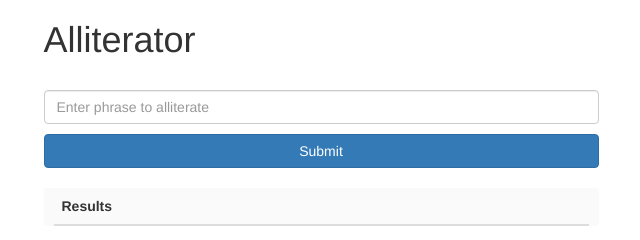
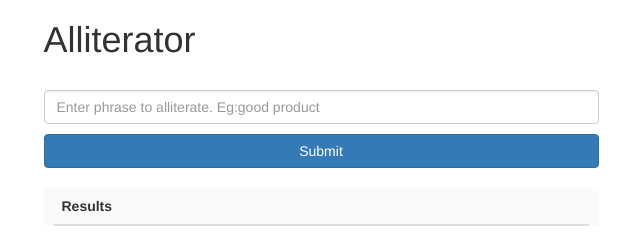
Before and after one commit to samhann/Alliterator, a website: page public/index.html in a window 1280 px wide. Shown: the full height of the page, 319-959 px from the left. Drawn offline with nearby package versions, Linux system fonts and the light colour scheme.

Commit message:
Change placeholder

```diff
--- a/public/index.html
+++ b/public/index.html
@@ -65,7 +65,7 @@
           <h1>Alliterator</h1>
           <form class="all-form" action="#" onsubmit="alliterate()">
             <div class="form-group">
-              <input type="text" class="form-control" id="word" placeholder="Enter phrase to alliterate">
+              <input type="text" class="form-control" id="word" placeholder="Enter phrase to alliterate. Eg:good product">
               <input type="submit" name="name" value="Submit" class="btn btn-primary btn-block">
             </div>
           </form>
```
